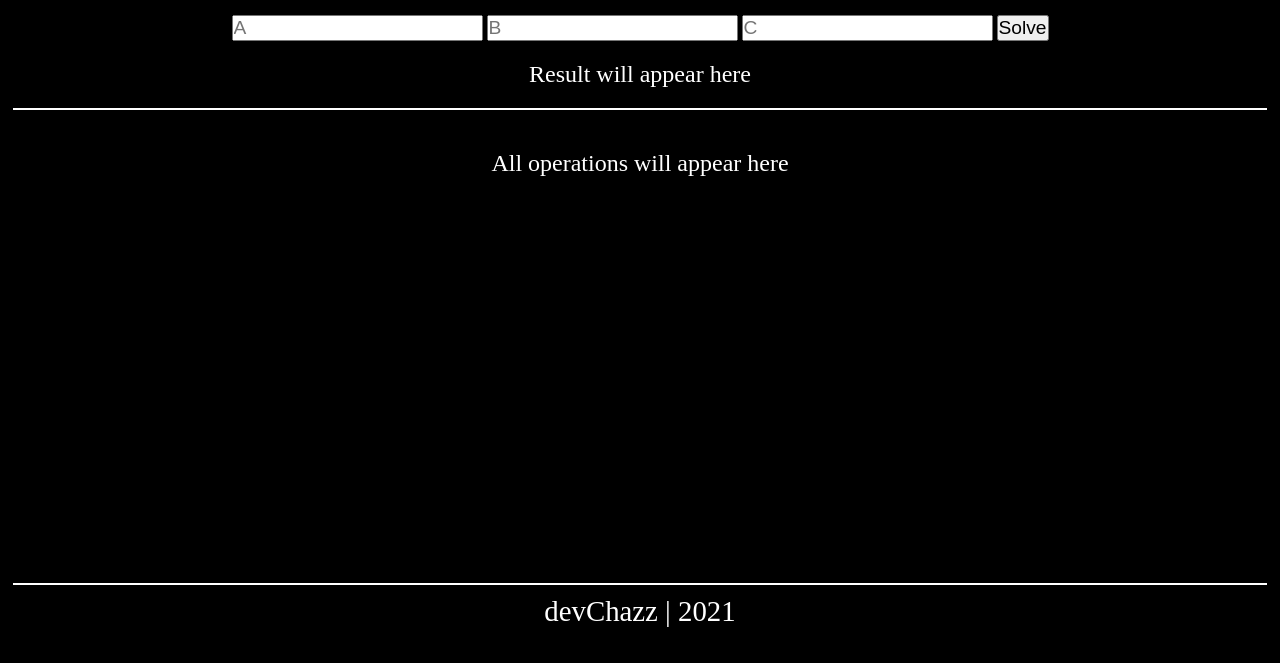
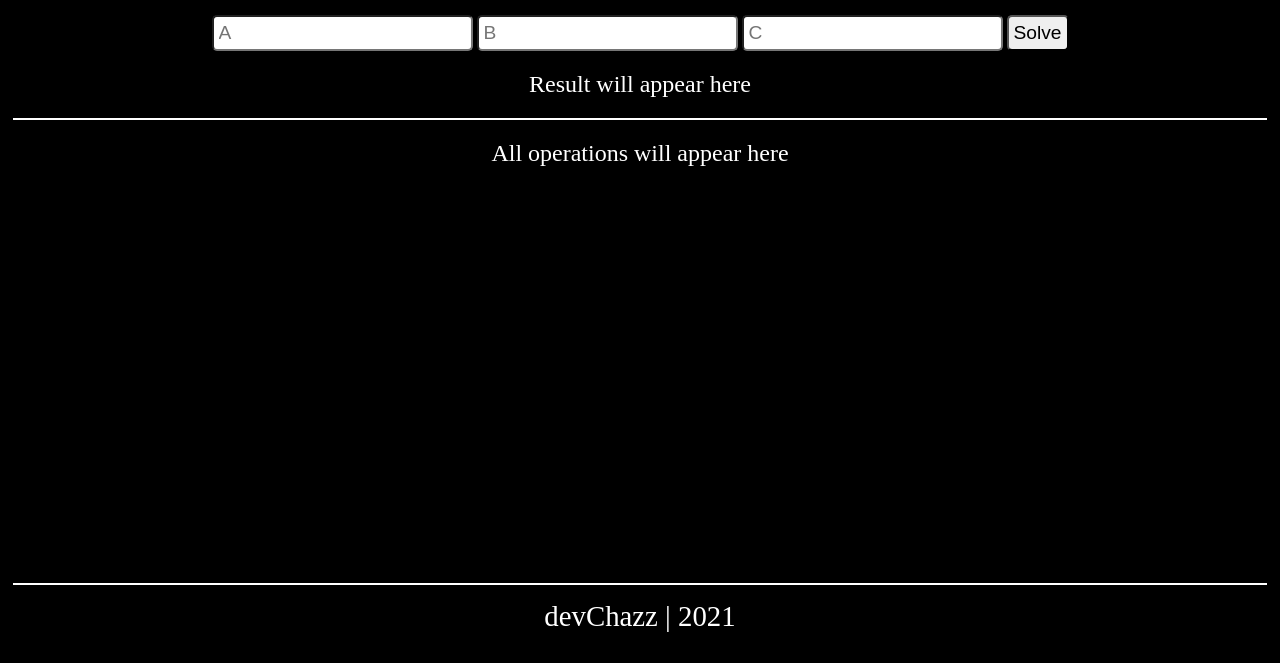
Before and after one commit to devchazz/bhaskara, a plain HTML site: page index.html in a window 1280 px wide. Shown: the part 137-800 px from the top of the page. Drawn offline with Linux system fonts and the light colour scheme.

Commit message:
Update styles.css

```diff
--- a/css/styles.css
+++ b/css/styles.css
@@ -38,9 +38,13 @@ header {
 /*Inputs:*/
 input {
   font-size: 1.2em;
+  padding: 5px;
+  border-radius: 5px;
 }
 button {
   font-size: 1.2em;
+  padding: 5px;
+  border-radius: 5px;
 }
 
 /*Containers:*/
@@ -48,14 +52,20 @@ main {
   border-top: white solid 2px;
   padding: 20px 0;
 }
-main div {
+.p-20 {
   padding: 20px 0;
 }
 #container-operations {
   border-top: white solid 2px;
 }
+#container-x1-x2 {
+  display: flex;
+  flex-wrap: wrap;
+  justify-content: space-evenly;
+  align-items: center;
+}
 footer {
-  padding: 10px 0;
+  padding: 15px 0;
   border-top: white solid 2px;
   font-size: 1.2em;
 }
```
